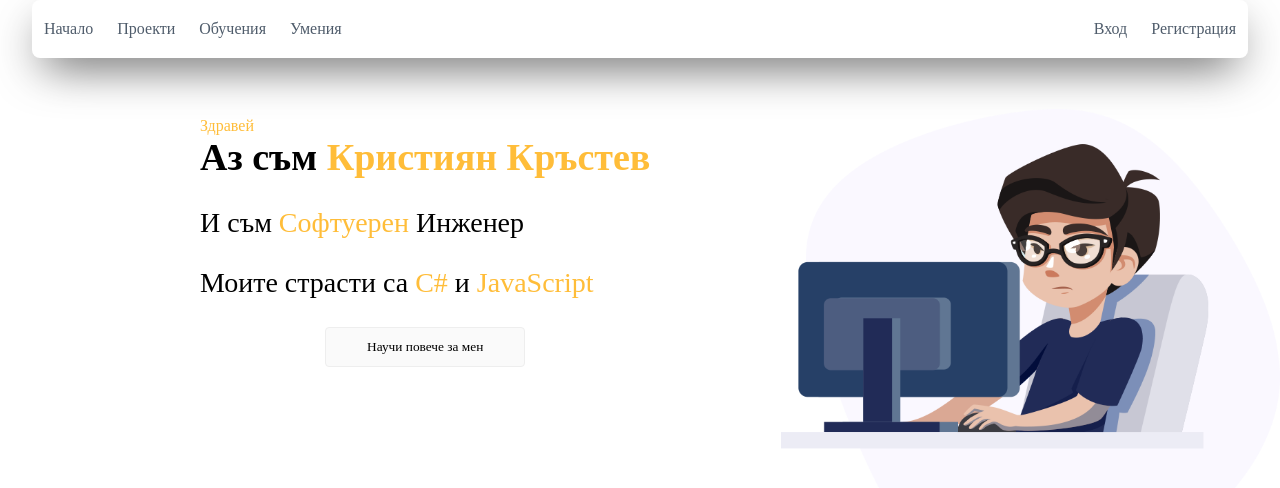
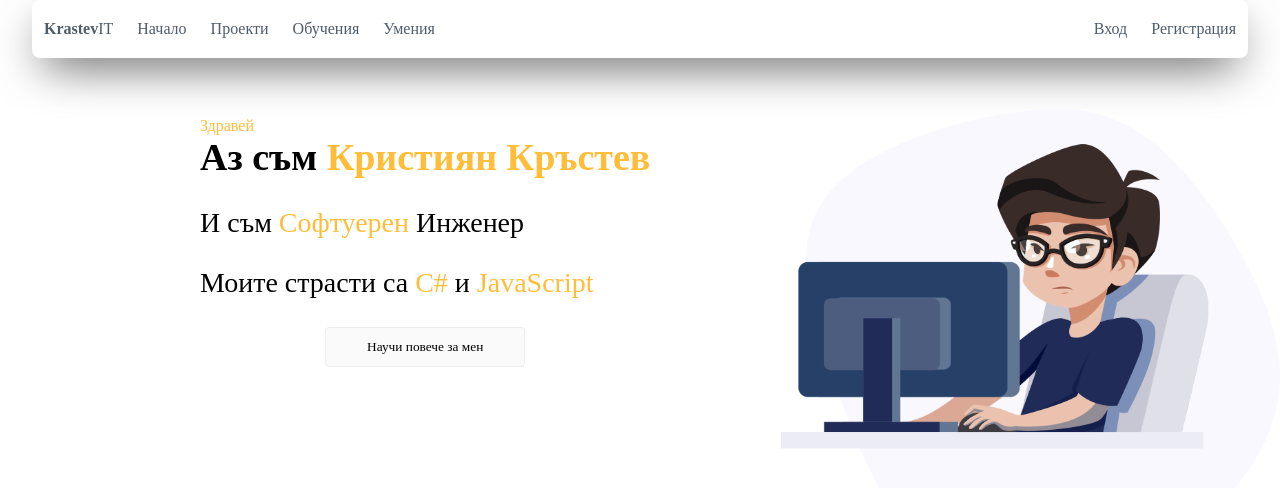
Before and after one commit to KrastevIT/krastev-it_with-angular, an Angular app: page / in a window 1280 px wide. Shown: the top 488 px of the page. Built offline with nearby package versions, Linux system fonts and the light colour scheme.

Commit message:
Edit Navbar Style, Add Logo

```diff
--- a/src/app/components/shared/navbar/navbar.component.html
+++ b/src/app/components/shared/navbar/navbar.component.html
@@ -1,5 +1,6 @@
 <nav class="navigation-basic">
     <article class="page-wrapper">
+        <a class="nav-logo btn-nav" routerLink="/home"><strong>Krastev</strong> IT</a>
         <a class="btn-nav" routerLink="/home">Начало</a>
         <a class="btn-nav" routerLink="/projects">Проекти</a>
         <a class="btn-nav" routerLink="/education">Обучения</a>
--- a/src/styles.css
+++ b/src/styles.css
@@ -38,7 +38,7 @@ body {
 
 .btn-nav:hover {
     transform: translateY(-3px);
-    box-shadow: 0 4px 17px rgba(0, 0, 0, 0.35);
+    box-shadow: 0 4px 17px rgba(0, 0, 0, 0.1);
 }
 
 .btn:hover {
```
